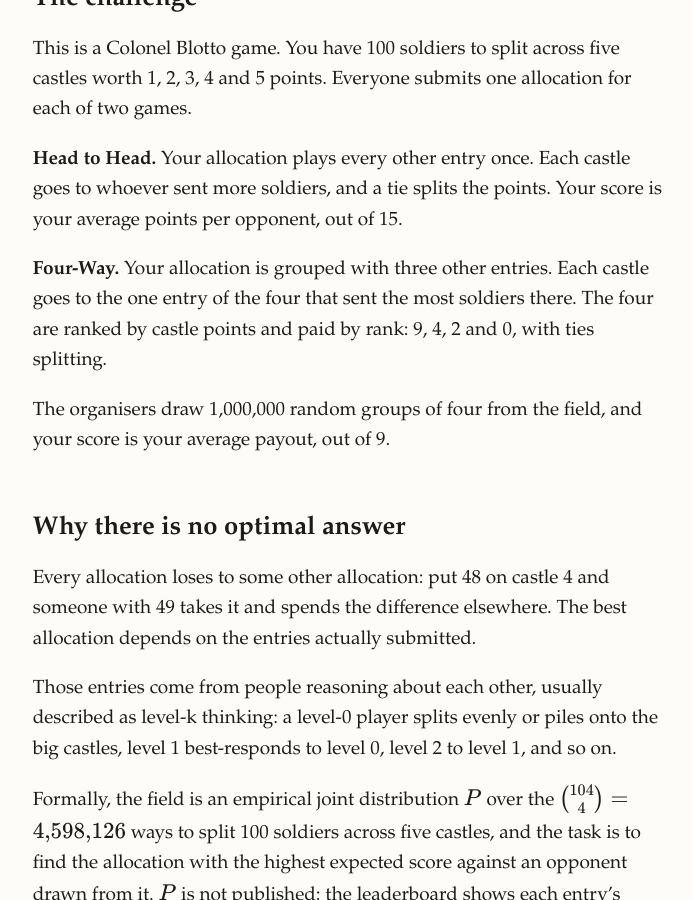
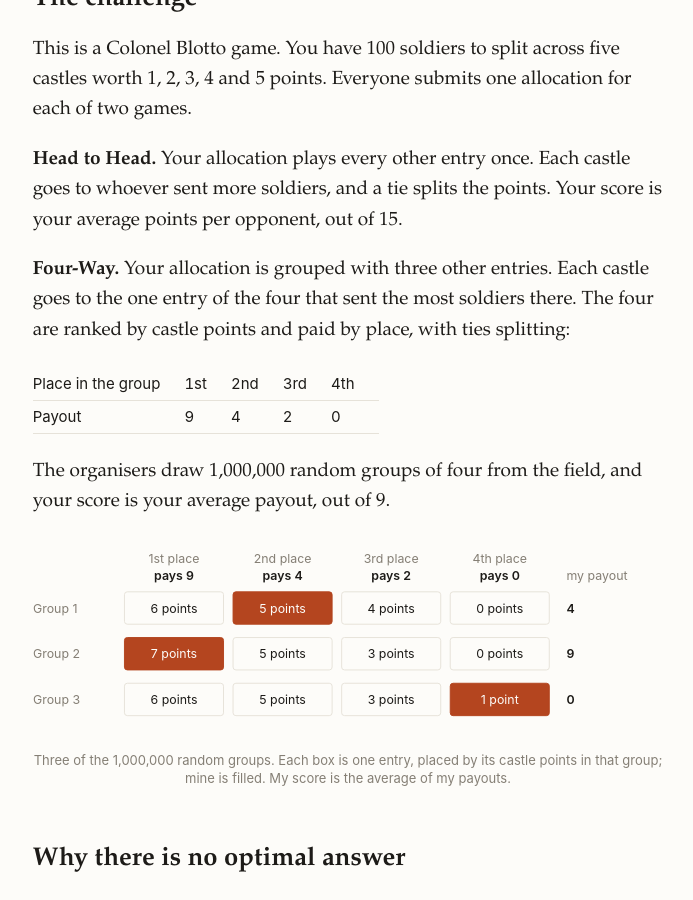
Before and after one commit to kinshu0/kinshu0.github.io, a Jekyll site: the page built from _posts/2026-11-22-castle-challenge.markdown, in a window 1280 px wide and 900 px high, scrolled down 1754 px. Shown: the whole window, without its empty margins (292-985 px from the left). Built offline with Jekyll 4.4.1, drawn with Linux system fonts in a browser that asks for light colours.

Commit message:
Castle post: payout table and a diagram of three example Four-Way groups
Co-Authored-By: Claude Fable 5.2 <noreply@anthropic.com>

```diff
--- a/_posts/2026-11-22-castle-challenge.markdown
+++ b/_posts/2026-11-22-castle-challenge.markdown
@@ -32,9 +32,58 @@ This is a Colonel Blotto game. You have 100 soldiers to split across five castle
 
 **Head to Head.** Your allocation plays every other entry once. Each castle goes to whoever sent more soldiers, and a tie splits the points. Your score is your average points per opponent, out of 15.
 
-**Four-Way.** Your allocation is grouped with three other entries. Each castle goes to the one entry of the four that sent the most soldiers there. The four are ranked by castle points and paid by rank: 9, 4, 2 and 0, with ties splitting.
+**Four-Way.** Your allocation is grouped with three other entries. Each castle goes to the one entry of the four that sent the most soldiers there. The four are ranked by castle points and paid by place, with ties splitting:
+
+| Place in the group | 1st | 2nd | 3rd | 4th |
+|---|---|---|---|---|
+| Payout | 9 | 4 | 2 | 0 |
 
 The organisers draw 1,000,000 random groups of four from the field, and your score is your average payout, out of 9.
+
+<figure class="fw-fig">
+<svg viewBox="0 0 662 196" role="img" aria-label="Three example groups of four entries, ranked by castle points and paid 9, 4, 2 and 0" style="width:100%;height:auto;font:13px var(--sans)">
+<text x="148" y="16" text-anchor="middle" fill="var(--dim)">1st place</text>
+<text x="148" y="34" text-anchor="middle" fill="var(--fg)" font-weight="600">pays 9</text>
+<text x="262" y="16" text-anchor="middle" fill="var(--dim)">2nd place</text>
+<text x="262" y="34" text-anchor="middle" fill="var(--fg)" font-weight="600">pays 4</text>
+<text x="376" y="16" text-anchor="middle" fill="var(--dim)">3rd place</text>
+<text x="376" y="34" text-anchor="middle" fill="var(--fg)" font-weight="600">pays 2</text>
+<text x="490" y="16" text-anchor="middle" fill="var(--dim)">4th place</text>
+<text x="490" y="34" text-anchor="middle" fill="var(--fg)" font-weight="600">pays 0</text>
+<text x="560" y="34" fill="var(--dim)">my payout</text>
+<text x="0" y="68" fill="var(--dim)">Group 1</text>
+<rect x="96" y="46" width="104" height="34" rx="3" fill="none" stroke="var(--line)"/>
+<text x="148" y="68" text-anchor="middle" fill="var(--fg)">6 points</text>
+<rect x="210" y="46" width="104" height="34" rx="3" fill="var(--acc)" stroke="var(--acc)"/>
+<text x="262" y="68" text-anchor="middle" fill="var(--bg)">5 points</text>
+<rect x="324" y="46" width="104" height="34" rx="3" fill="none" stroke="var(--line)"/>
+<text x="376" y="68" text-anchor="middle" fill="var(--fg)">4 points</text>
+<rect x="438" y="46" width="104" height="34" rx="3" fill="none" stroke="var(--line)"/>
+<text x="490" y="68" text-anchor="middle" fill="var(--fg)">0 points</text>
+<text x="560" y="68" fill="var(--fg)" font-weight="600">4</text>
+<text x="0" y="116" fill="var(--dim)">Group 2</text>
+<rect x="96" y="94" width="104" height="34" rx="3" fill="var(--acc)" stroke="var(--acc)"/>
+<text x="148" y="116" text-anchor="middle" fill="var(--bg)">7 points</text>
+<rect x="210" y="94" width="104" height="34" rx="3" fill="none" stroke="var(--line)"/>
+<text x="262" y="116" text-anchor="middle" fill="var(--fg)">5 points</text>
+<rect x="324" y="94" width="104" height="34" rx="3" fill="none" stroke="var(--line)"/>
+<text x="376" y="116" text-anchor="middle" fill="var(--fg)">3 points</text>
+<rect x="438" y="94" width="104" height="34" rx="3" fill="none" stroke="var(--line)"/>
+<text x="490" y="116" text-anchor="middle" fill="var(--fg)">0 points</text>
+<text x="560" y="116" fill="var(--fg)" font-weight="600">9</text>
+<text x="0" y="164" fill="var(--dim)">Group 3</text>
+<rect x="96" y="142" width="104" height="34" rx="3" fill="none" stroke="var(--line)"/>
+<text x="148" y="164" text-anchor="middle" fill="var(--fg)">6 points</text>
+<rect x="210" y="142" width="104" height="34" rx="3" fill="none" stroke="var(--line)"/>
+<text x="262" y="164" text-anchor="middle" fill="var(--fg)">5 points</text>
+<rect x="324" y="142" width="104" height="34" rx="3" fill="none" stroke="var(--line)"/>
+<text x="376" y="164" text-anchor="middle" fill="var(--fg)">3 points</text>
+<rect x="438" y="142" width="104" height="34" rx="3" fill="var(--acc)" stroke="var(--acc)"/>
+<text x="490" y="164" text-anchor="middle" fill="var(--bg)">1 point</text>
+<text x="560" y="164" fill="var(--fg)" font-weight="600">0</text>
+</svg>
+<figcaption>Three of the 1,000,000 random groups. Each box is one entry, placed by its castle points in that group; mine is filled. My score is the average of my payouts.</figcaption>
+</figure>
 
 ## Why there is no optimal answer
 
```
